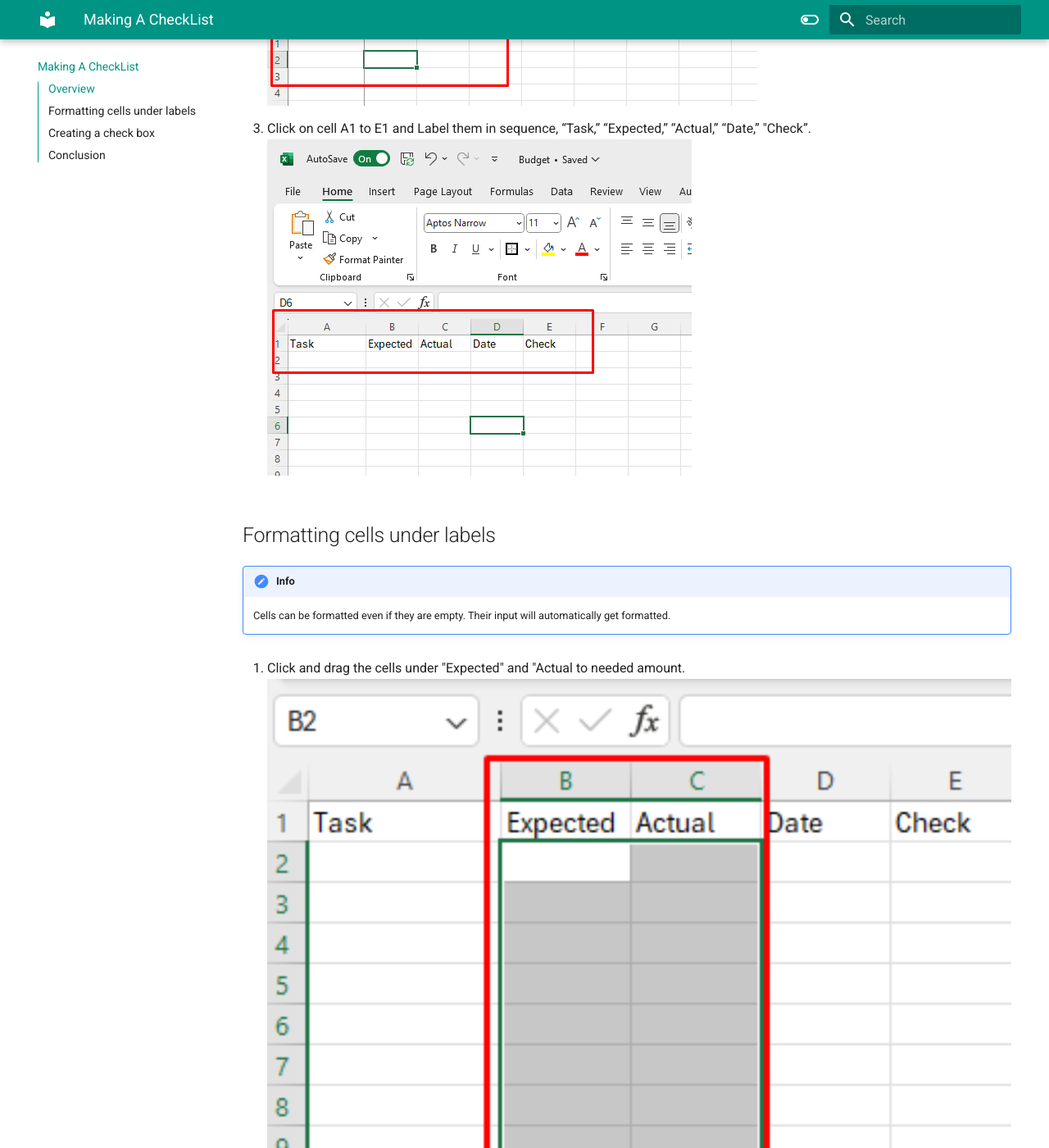
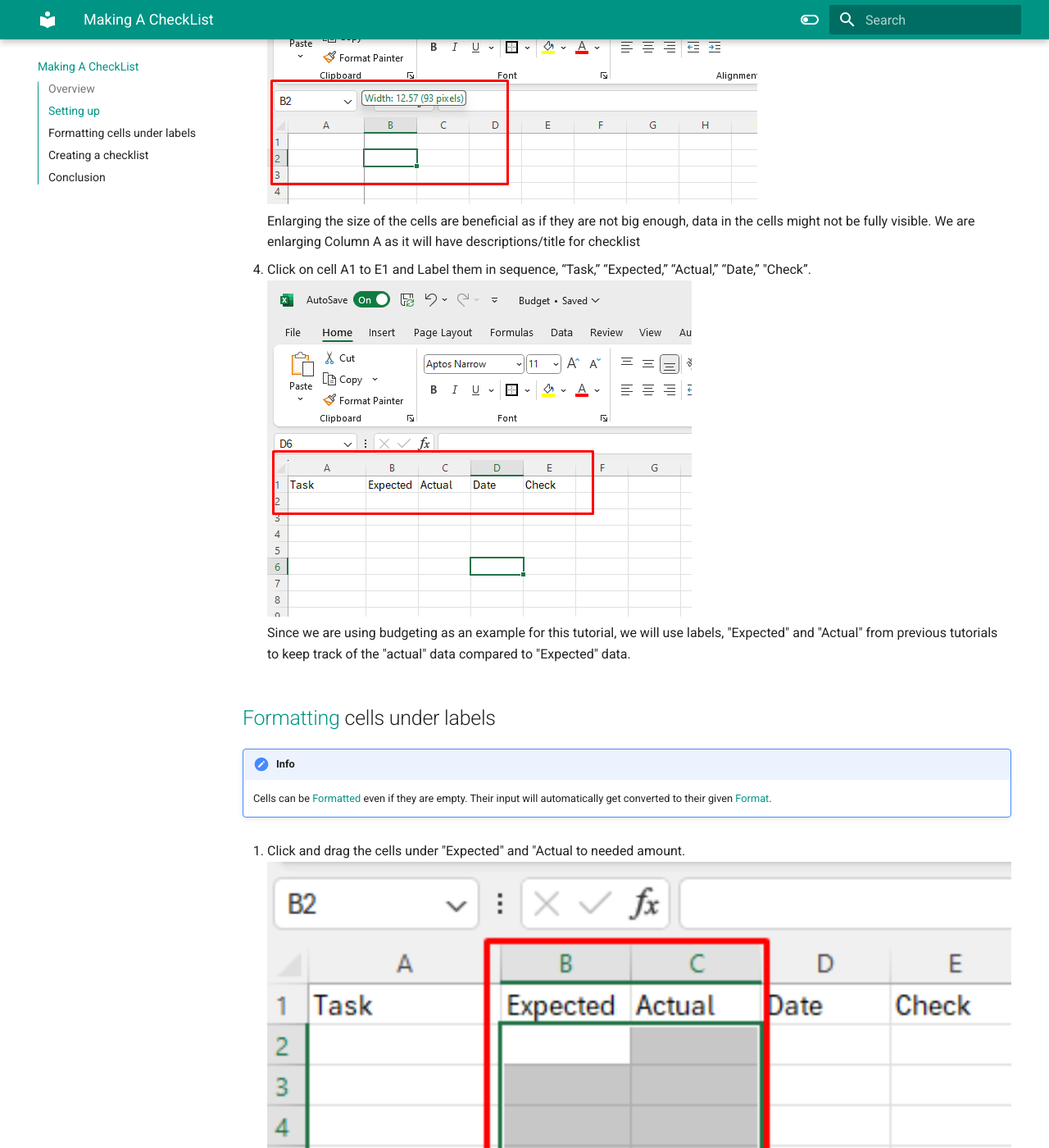
Before and after one commit to Hmute/ExcelUserDoc, an MkDocs documentation site: the page built from docs/Task3.md, in a window 1280 px wide and 1400 px high, scrolled down 2133 px. Shown: the whole window at 82% size. Built offline with MkDocs 1.6.1 and Material for MkDocs 9.7.7, drawn with Linux system fonts in a browser that asks for light colours; emoji names are drawn with the system emoji font; some of the changed text lies outside the part shown.

Commit message:
Edit task 3

```diff
--- a/docs/Task3.md
+++ b/docs/Task3.md
@@ -17,23 +17,29 @@
 !!! warning "Warning"
     <i class="fas fa-exclamation-triangle"></i> In order to do this tutorial, you should have successfully completed the previous tutorials: [_Creating a budget_](Task1.md) and [_Creating a chart_](Task2.md)
 
+## Setting up
+We will first create a new worksheet and add new labels.
 
 1. Click on the Plus sign to create a new Sheet, and rename the sheet to “CheckList”.
 ![Task3 Image](Assets/Task3/Task3_1.png)
-Hover Over the border between ROW A and ROW B, until you see the cursor become a separator.
+
+2. Hover Over the border between ROW A and ROW B, until you see the cursor become a separator.
 ![Task3 Image](Assets/Task3/Task3_1Help.png)
+
 
 3.  Click and drag on Column A to enlarge the size of the column.
 ![Task3 Image](Assets/Task3/Task3_2.png)
+Enlarging the size of the cells are beneficial as if they are not big enough, data in the cells might not be fully visible. We are enlarging Column A as it will have descriptions/title for checklist
 
 
 4.  Click on cell A1  to E1 and Label them in sequence, “Task,” “Expected,” “Actual,” “Date,” "Check”.
 ![Task3 Image](Assets/Task3/Task3_3.png)
+Since we are using budgeting as an example for this tutorial, we will use labels, "Expected" and "Actual" from previous tutorials to keep track of the "actual" data compared to "Expected" data.
 
-## Formatting cells under labels
+## [Formatting](Glossary.md) cells under labels
 
 !!! note "Info"
-    <i class="fas fa-info-circle"></i> Cells can be formatted even if they are empty. Their input will automatically get formatted.
+    <i class="fas fa-info-circle"></i> Cells can be [Formatted](Glossary.md) even if they are empty. Their input will automatically get converted to their given [Format](Glossary.md).
 
 
 5. Click and drag the cells under "Expected" and "Actual to needed amount.
@@ -46,13 +52,13 @@
 
 
 
-6.  Format the cells under label “date” by going to the drop down menu on the “Number” sub section and set it to “Long Date”
+6.  [Format](Glossary.md) the cells under label “date” by going to the drop down menu on the “Number” sub section and set it to “Long Date”
 ![Task3 Image](Assets/Task3/Task3_5.png)
  Again, data format can be done before inputting data. This will make the input data into date format. The Date input must have three sections divided by slash or dash in order to work, but date usually follows the date format(YYYYMMDD).
 ![Task3 Image](Assets/Task3/Task3_5B.png)
 ![Task3 Image](Assets/Task3/Task3_5C.png)
 
-## Creating a check box
+## Creating a checklist
 !!! note "Info"
     <i class="fas fa-info-circle"></i> Check box is under the "Developer" Tab, but we need to manually add it, as it is not provided in Excel by default.
 
```
